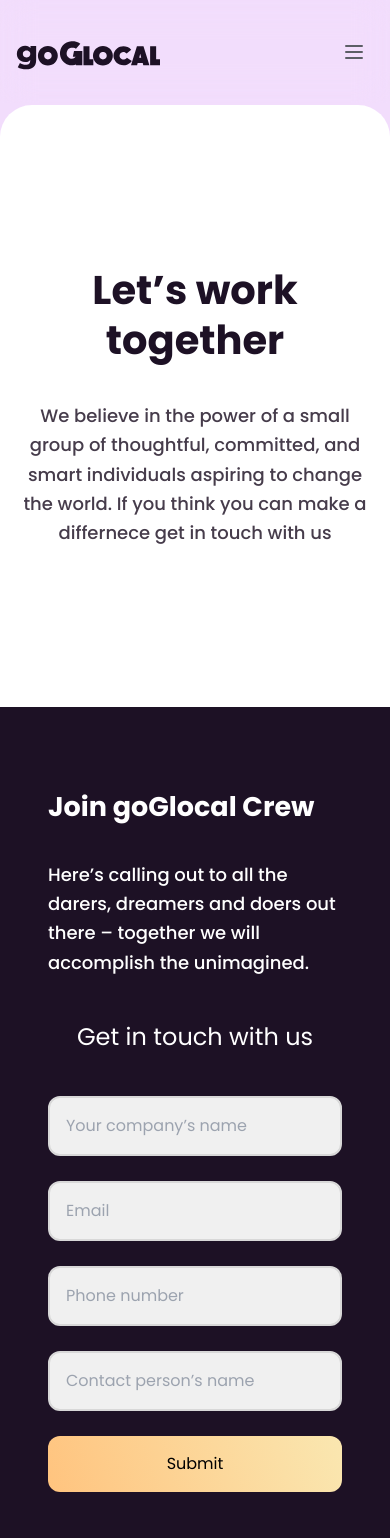
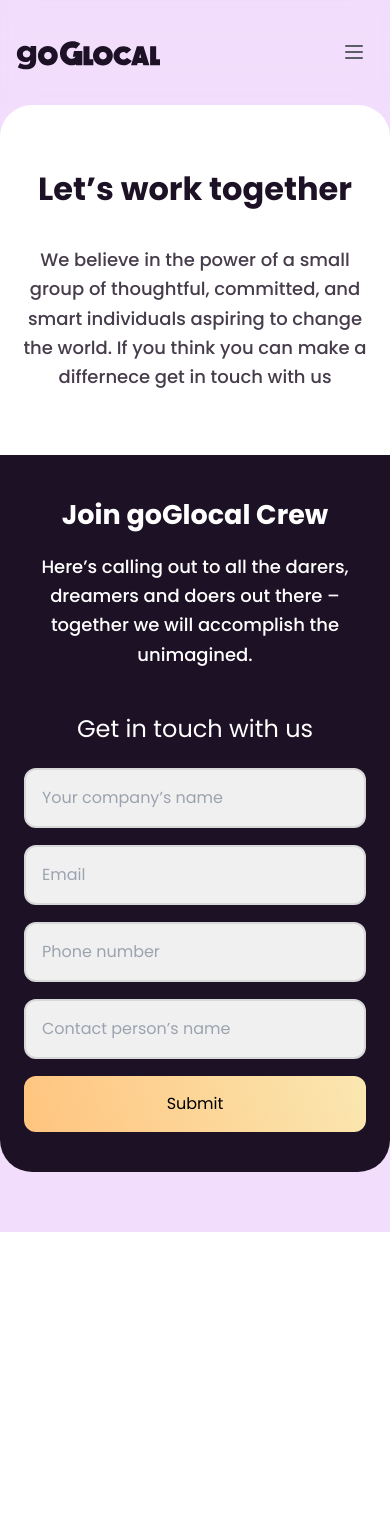
Before and after one commit to lusifer2644A/cautious-enigma, a Next.js app: page /connect/partner in a window 390 px wide. Shown: the top 1538 px of the page. After the commit the page ends 1232 px from the top, so only its background shows below. Built offline with nearby package versions, Linux system fonts and the light colour scheme.

Commit message:
Updated connect pages

```diff
--- a/pages/connect/partner.js
+++ b/pages/connect/partner.js
@@ -101,8 +101,8 @@ export default function Index() {
         <div className="page-bg bg-[#AC2EED29] z-[10] static z-[1]">
           <div className="page-container main mb-10">
             {/* hero */}
-            <div className="flex flex-col justify-center  items-center py-40 px-5">
-              <h1 className="main-heading headingColor2 text-center">
+            <div className="flex flex-col justify-center  items-center py-16 md:py-40 px-5">
+              <h1 className="main-heading2 md:main-heading headingColor2 text-center">
                 Let’s work together
               </h1>
               <h1 className="subtitle text-center pt-4 max-w-[700px]  mt-5">
@@ -111,24 +111,26 @@ export default function Index() {
                 If you think you can make a differnece get in touch with us
               </h1>
             </div>
-            <div className="bg-[#1D1125] py-20 px-12 rounded-b-[2rem]">
+            <div className="bg-[#1D1125] py-10 md:py-20 px-6 md:px-12 rounded-b-[2rem]">
               <div className="flex flex-row gap-10 md:gap-20 justify-center flex-wrap">
                 {/* left  section */}
-                <div className="flex flex-col gap-8 max-w-md">
-                  <p className="heading-1 heading-color ">Join goGlocal Crew</p>
+                <div className="flex flex-col gap-4 md:gap-8 max-w-md">
+                  <p className="heading-1 heading-color text-center md:text-start">
+                    Join goGlocal Crew
+                  </p>
 
-                  <p className="subtitle heading-color">
+                  <p className="subtitle heading-color text-center md:text-start">
                     Here’s calling out to all the darers, dreamers and doers out
                     there – together we will accomplish the unimagined.
                   </p>
                 </div>
 
                 {/* right section */}
-                <div className="flex flex-col gap-10 justify-center items-center max-w-xl ">
+                <div className="flex flex-col gap-5 md:gap-10 justify-center items-center max-w-xl ">
                   <p className="subtitle2 heading-color">
                     Get in touch with us
                   </p>
-                  <div className="flex flex-col gap-5 justify-center ">
+                  <div className="flex flex-col gap-3 md:gap-5 justify-center ">
                     <div>
                       <input
                         className="bg-[#F0F0F0] dark:bg-transparent border-2 border-[#D8D8D8] py-4 px-4 md:px-8 w-full rounded-xl focus:outline-none outline-none text-black"
--- a/pages/connect/seller.js
+++ b/pages/connect/seller.js
@@ -126,8 +126,8 @@ export default function Index() {
         <div className="page-bg bg-[#AC2EED29] z-[10] static z-[1]">
           <div className="page-container main mb-10">
             {/* hero */}
-            <div className="flex flex-col justify-center  items-center py-40 px-5">
-              <h1 className="main-heading headingColor2 text-center">
+            <div className="flex flex-col justify-center  items-center py-16 md:py-40 px-5">
+              <h1 className="main-heading2 md:main-heading headingColor2 text-center">
                 Let’s work together
               </h1>
               <h1 className="subtitle text-center pt-4 max-w-[700px]  mt-5">
@@ -137,33 +137,33 @@ export default function Index() {
                 with us.
               </h1>
             </div>
-            <div className="bg-[#1D1125] py-20 px-12 rounded-b-[2rem]">
-              <div className="flex flex-row gap-10 justify-center items-center flex-wrap">
+            <div className="bg-[#1D1125] py-20 px-6 md:px-12 rounded-b-[2rem]">
+              <div className="flex flex-row gap-10 md:gap-10 justify-center items-center flex-wrap">
                 {/* left  section */}
-                <div className="flex flex-col gap-8 max-w-xl">
-                  <p className="heading-1 heading-color max-w-sm">
+                <div className="flex flex-col gap-4 md:gap-8 max-w-xl">
+                  <p className="heading-1 heading-color max-w-sm text-center md:text-start">
                     Become a goGLOCAL Partner
                   </p>
-                  <p className="subtitle2 heading-color">
+                  <p className="subtitle2 heading-color text-center md:text-start">
                     Skyrocket your business today
                   </p>
-                  <p className="subtitle heading-color">
+                  <p className="subtitle heading-color text-center md:text-start">
                     Our broad selection of local and international marketplaces
                     will help connect your store to millions of consumers and
                     grow internationally.
                   </p>
-                  <p className="subtitle heading-color">
+                  <p className="subtitle heading-color text-center md:text-start">
                     We are looking to onboard partners who can help provide a
                     smoother global e-commerce experience.
                   </p>
                 </div>
 
                 {/* right section */}
-                <div className="flex flex-col gap-10 justify-center items-center max-w-xl ">
+                <div className="flex flex-col gap-5 md:gap-10 justify-center items-center max-w-xl ">
                   <p className="subtitle2 heading-color">
                     Get in touch with us
                   </p>
-                  <div className="flex flex-col gap-5 justify-center ">
+                  <div className="flex flex-col gap-3 md:gap-5 justify-center ">
                     <div>
                       <input
                         className="bg-[#F0F0F0] dark:bg-transparent border-2 border-[#D8D8D8] py-4 px-4 md:px-8 w-full rounded-xl focus:outline-none outline-none text-black"
```
